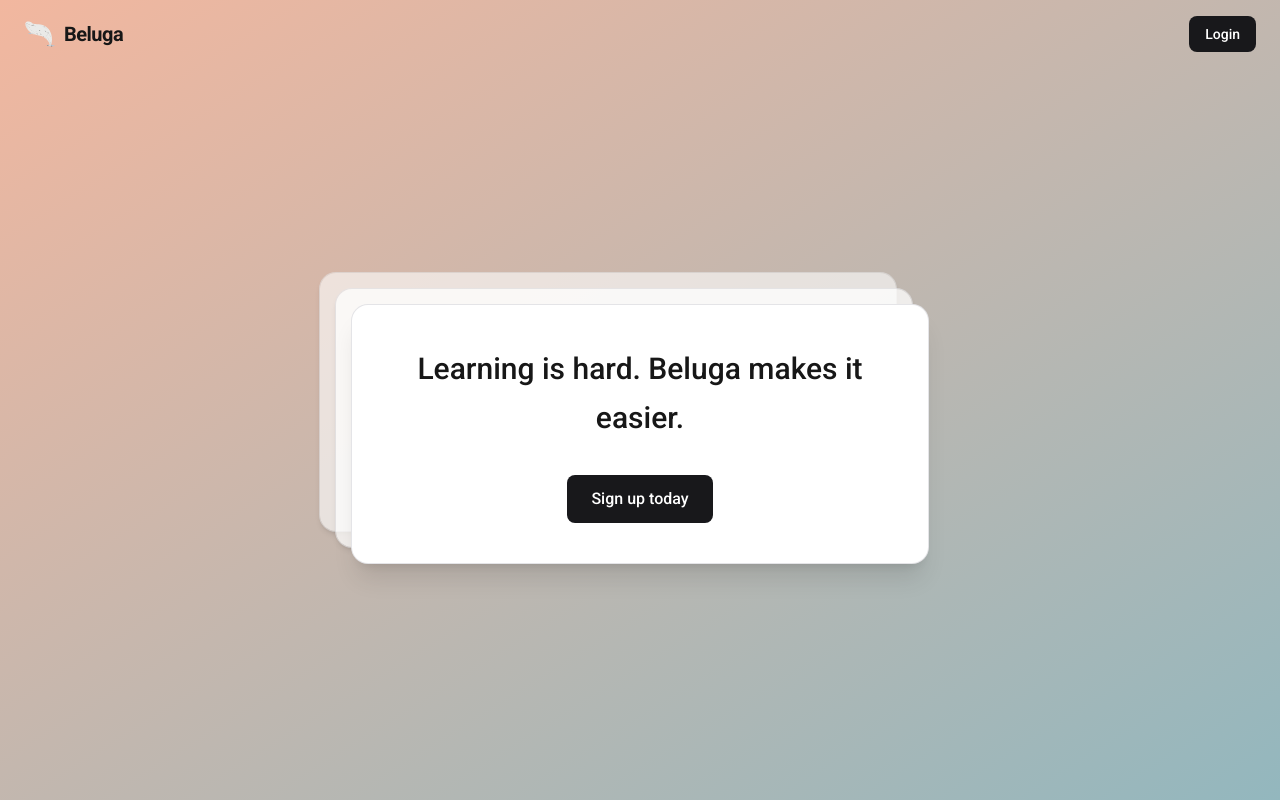
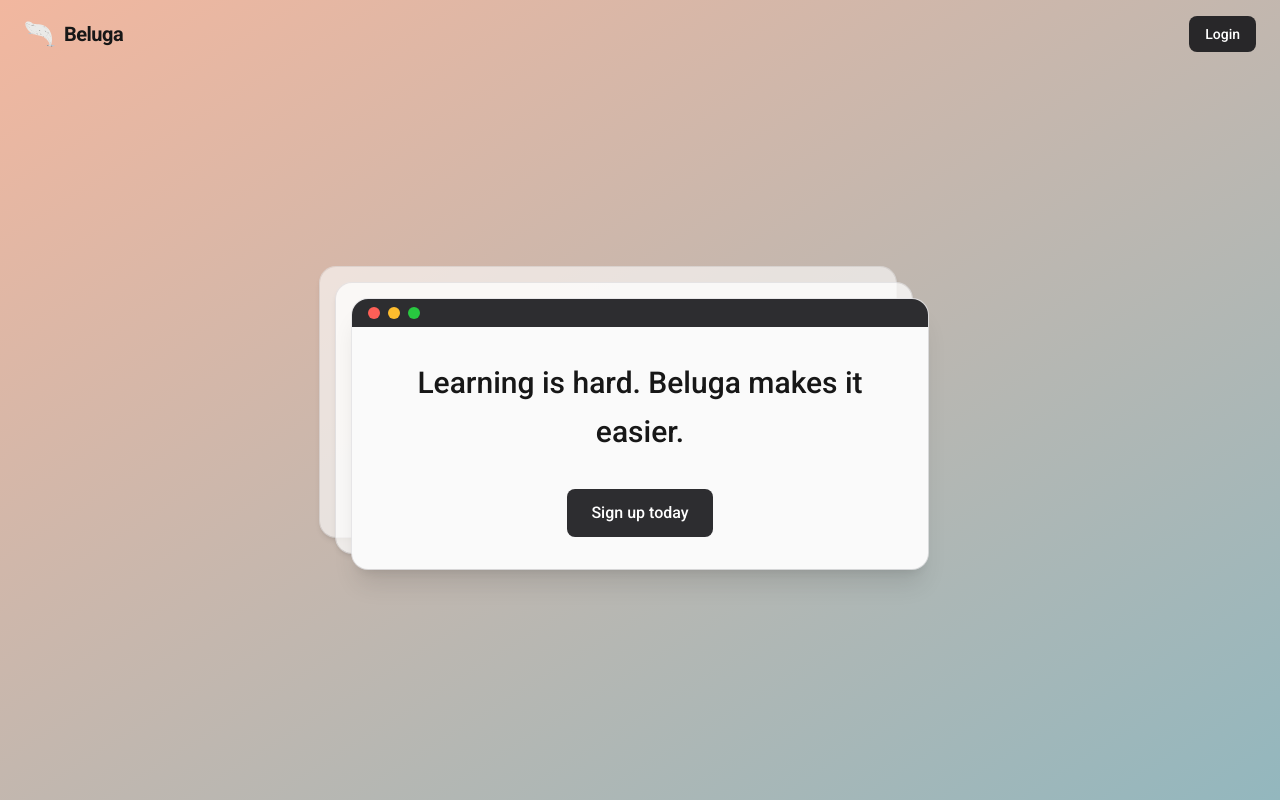
Before and after one commit to nurdinhossain/beluga, a Next.js app: page / in a window 1280 px wide. Built offline with nearby package versions, Linux system fonts and the light colour scheme.

Commit message:
Add mac-like UI to top flashcard

```diff
--- a/src/app/page.js
+++ b/src/app/page.js
@@ -21,7 +21,7 @@
         </div>
         <button
           type="button"
-          className="rounded-lg bg-zinc-900 px-4 py-2 text-sm font-medium text-white transition-colors hover:bg-zinc-800 dark:bg-zinc-100 dark:text-zinc-900 dark:hover:bg-zinc-200"
+          className="rounded-lg bg-zinc-900/90 px-4 py-2 text-sm font-medium text-white transition-colors hover:bg-zinc-800/90 dark:bg-zinc-100 dark:text-zinc-900 dark:hover:bg-zinc-200"
         >
           Login
         </button>
@@ -37,16 +37,26 @@
           <div className="pointer-events-none absolute -top-4 -left-4 h-full w-full rounded-2xl bg-white/75 shadow-md ring-1 ring-zinc-200/70" />
 
           {/* Front card with content (front, same size) */}
-          <div className="relative z-10 flex h-full w-full flex-col items-center rounded-2xl bg-white px-10 py-10 shadow-xl ring-1 ring-zinc-200">
+          <div className="relative z-10 flex h-full w-full flex-col overflow-hidden rounded-2xl bg-zinc-50 shadow-xl ring-1 ring-zinc-200/80">
+            {/* Mac-style title bar */}
+            <div className="flex w-full items-center gap-2 bg-zinc-900/90 px-4 py-2">
+              <div className="h-3 w-3 rounded-full bg-[#ff5f57]" />
+              <div className="h-3 w-3 rounded-full bg-[#ffbd2e]" />
+              <div className="h-3 w-3 rounded-full bg-[#28c840]" />
+            </div>
+
+            {/* Card body */}
+            <div className="flex flex-col items-center px-10 py-8">
               <p className="max-w-2xl text-center text-2xl font-medium leading-relaxed sm:text-3xl">
                 Learning is hard. Beluga makes it easier.
               </p>
               <button
                 type="button"
-              className="mt-8 rounded-lg bg-zinc-900 px-6 py-3 text-base font-medium text-white transition-colors hover:bg-zinc-800"
+                className="mt-8 rounded-lg bg-zinc-900/90 px-6 py-3 text-base font-medium text-white transition-colors hover:bg-zinc-800/90"
               >
                 Sign up today
               </button>
+            </div>
           </div>
         </div>
       </main>
```
Lines whose indentation alone changed are shown as unchanged.
